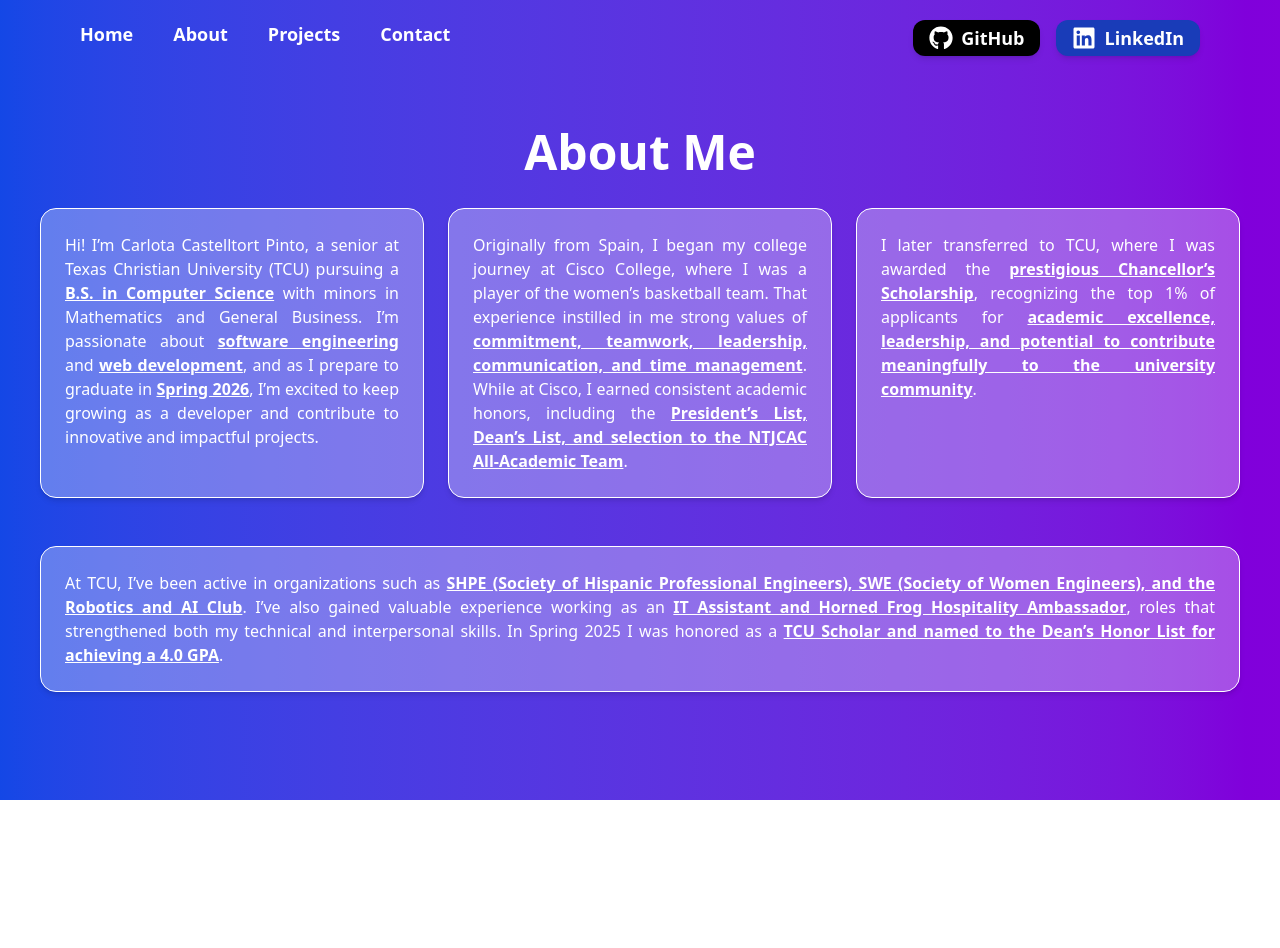
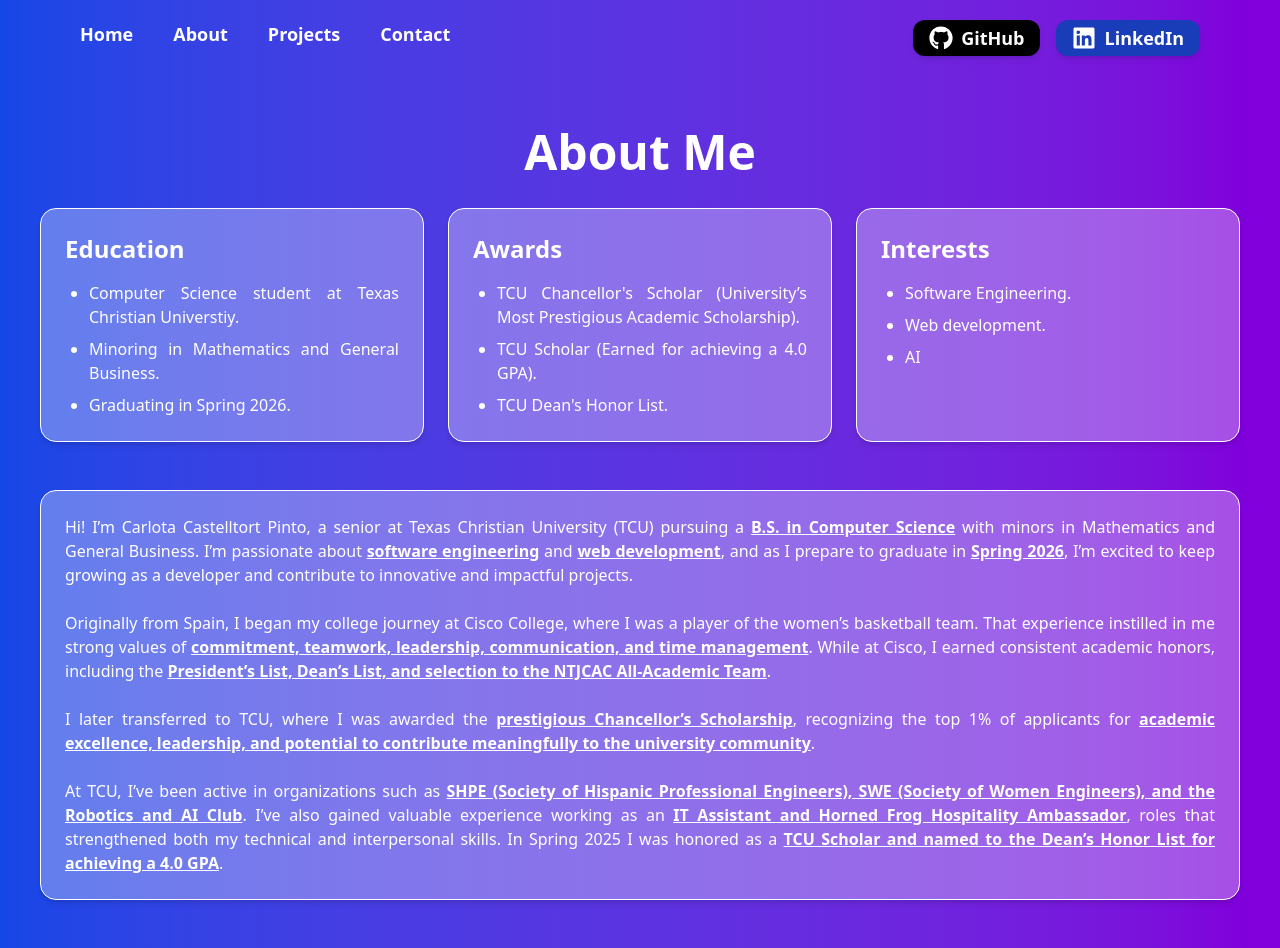
Before and after one commit to CCastelltort/personal-portfolio, a Next.js app: page /about in a window 1280 px wide. Before the commit the page ends 800 px from the top, so only its background shows below. Built offline with nearby package versions, Linux system fonts and the light colour scheme.

Commit message:
Modify text content and add section titles in about page

```diff
--- a/app/about/page.tsx
+++ b/app/about/page.tsx
@@ -6,33 +6,56 @@ const page = () => {
       <div className="flex justify-center pt-32">
         <h1 className="text-5xl font-bold font-sans text-white">About Me</h1>
       </div>
-      <div className="mt-8 grid gap-6 grid-cols-1 md:grid-cols-2 lg:grid-cols-3">
+      <div className="mt-8 grid gap-6 grid-cols-1 md:grid-cols-2 lg:grid-cols-3 pb-12">
         <div className="bg-white/30 p-6 rounded-2xl shadow-md text-white text-justify transition-transform duration-300 hover:scale-105 border border-white">
-          <p >Hi! I’m Carlota Castelltort Pinto, a senior at Texas Christian University (TCU) pursuing a <span className="font-bold underline decoration-skip-ink">B.S.
-            in Computer Science</span> with minors in Mathematics and General Business. I’m passionate about <span className="font-bold underline">software engineering</span> and <span className="font-bold underline"> web development</span>, and as I prepare to graduate in <span className="font-bold underline">Spring 2026</span>, I’m excited to keep
-            growing as a developer and contribute to innovative and impactful projects.
-          </p>
+          <h2 className='text-2xl font-bold mb-4'>Education</h2>
+          <ul className='list-disc pl-6 space-y-2'>
+            <li>Computer Science student at Texas Christian Universtiy.</li>
+            <li>Minoring in Mathematics and General Business.</li>
+            <li>Graduating in Spring 2026.</li>
+          </ul>
         </div>
 
         <div className="bg-white/30 p-6 rounded-2xl shadow-md text-white text-justify transition-transform duration-300 hover:scale-105 border border-white">
+          <h2 className='text-2xl font-bold mb-4'>Awards</h2>
+          <ul className='list-disc pl-6 space-y-2'>
+            <li>TCU Chancellor's Scholar (University’s Most Prestigious Academic Scholarship).</li>
+            <li>TCU Scholar (Earned for achieving a 4.0 GPA).</li>
+            <li>TCU Dean's Honor List.</li>
+          </ul>
+        </div>
+
+        <div className="bg-white/30 p-6 rounded-2xl shadow-md text-white text-justify transition-transform duration-300 hover:scale-105 border border-white">
+          <h2 className='text-2xl font-bold mb-4'>Interests</h2>
+          <ul className='list-disc pl-6 space-y-2'>
+            <li>Software Engineering.</li>
+            <li>Web development.</li>
+            <li>AI</li>
+          </ul>
+        </div>
+        <div className="bg-white/30 p-6 rounded-2xl shadow-md text-white lg:col-span-3 text-justify mt-6 transition-transform duration-300 hover:scale-102 border border-white">
+          <p>
+            Hi! I’m Carlota Castelltort Pinto, a senior at Texas Christian University (TCU) pursuing a <span className="font-bold underline decoration-skip-ink">B.S.
+            in Computer Science</span> with minors in Mathematics and General Business. I’m passionate about <span className="font-bold underline">software
+            engineering</span> and <span className="font-bold underline"> web development</span>, and as I prepare to graduate in <span className="font-bold underline">Spring
+            2026</span>, I’m excited to keep growing as a developer and contribute to innovative and impactful projects.
+          </p>
+          <br></br>
           <p>Originally from Spain, I began my college journey at Cisco College, where I was a player of the women’s
             basketball team. That experience instilled in me strong values of <span className="font-bold underline">commitment, teamwork, leadership, communication,
             and time management</span>. While at Cisco, I earned consistent academic honors, including the <span className="font-bold underline">President’s List,
             Dean’s List, and selection to the NTJCAC All-Academic Team</span>.
           </p>
-        </div>
-
-        <div className="bg-white/30 p-6 rounded-2xl shadow-md text-white text-justify transition-transform duration-300 hover:scale-105 border border-white">
+          <br></br>
           <p>I later transferred to TCU, where I was awarded the <span className="font-bold underline">prestigious Chancellor’s Scholarship</span>, recognizing
             the top 1% of applicants for <span className="font-bold underline">academic excellence, leadership, and potential to contribute meaningfully
             to the university community</span>.
           </p>
-        </div>
-        <div className="bg-white/30 p-6 rounded-2xl shadow-md text-white lg:col-span-3 text-justify mt-6 transition-transform duration-300 hover:scale-102 border border-white">
+          <br></br>
           <p>
             At TCU, I’ve been active in organizations such as <span className="font-bold underline">SHPE (Society of Hispanic Professional Engineers),
-            SWE (Society of Women Engineers), and the Robotics and AI Club</span>. I’ve also gained valuable experience
-            working as an <span className="font-bold underline">IT Assistant and Horned Frog Hospitality Ambassador</span>, roles that strengthened both my
+            SWE (Society of Women Engineers), and the Robotics and AI Club</span>. I’ve also gained valuable experience working as
+            an <span className="font-bold underline">IT Assistant and Horned Frog Hospitality Ambassador</span>, roles that strengthened both my
             technical and interpersonal skills. In Spring 2025 I was honored as a <span className="font-bold underline">TCU Scholar and named to the
             Dean’s Honor List for achieving a 4.0 GPA</span>.
           </p>
```
